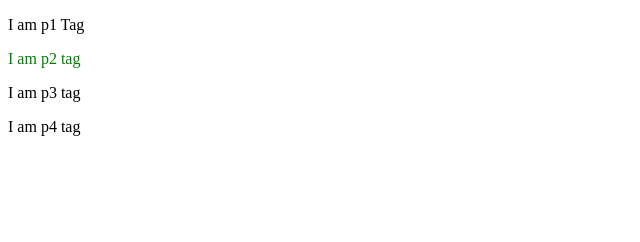
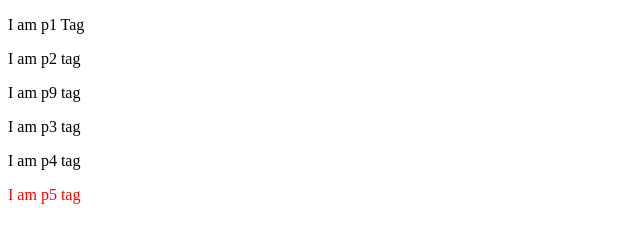
Before and after one commit to saurabhbansal2443/FSD-20-Inderpuri-Coding-Thinker, a plain HTML site: page CSS/CombinedSelector.html in a window 1280 px wide. Shown: the whole page, without its empty margins (0-640 px from the left). Drawn offline with Linux system fonts and the light colour scheme.

Commit message:
Combinators complete

```diff
--- a/CSS/CombinedSelector.html
+++ b/CSS/CombinedSelector.html
@@ -13,8 +13,20 @@
         color: blue;
       } */
 
-      .parent > p {
+      /* .parent > p {
         color: green;
+      } */
+
+      /* .parent > p {
+        color: blue;
+      }
+
+      .child > p + p + p {
+        color: red;
+      } */
+
+      p + p ~ p {
+        color: red;
       }
     </style>
   </head>
@@ -23,9 +35,11 @@
       <p>I am p1 Tag</p>
       <div class="parent">
         <p>I am p2 tag</p>
+        <p>I am p9 tag</p>
         <div class="child">
           <p>I am p3 tag</p>
           <p>I am p4 tag</p>
+          <p>I am p5 tag</p>
         </div>
       </div>
     </div>
```
